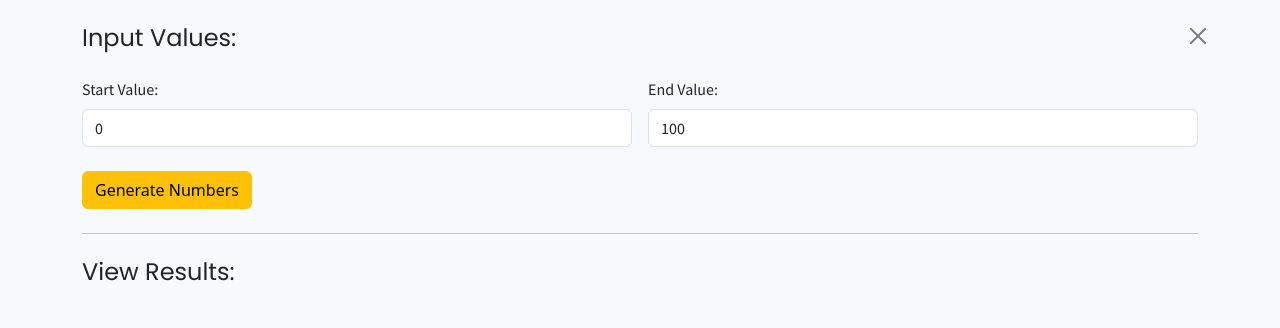
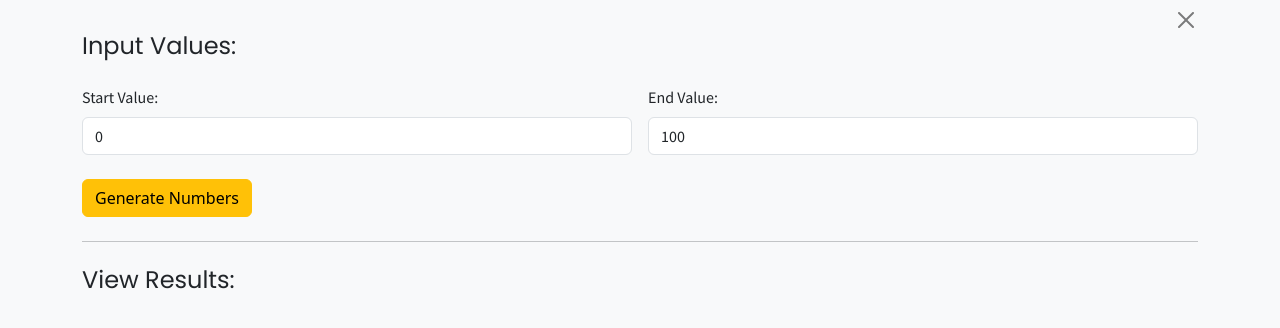
Before and after one commit to rsheppard-dev/even-hundred, a website built with Vite: page index.html in a window 1280 px wide. Built offline with nearby package versions, Linux system fonts and the light colour scheme.

Commit message:
fix button position

```diff
--- a/index.html
+++ b/index.html
@@ -23,13 +23,15 @@
 		/>
 	</head>
 	<body class="bg-light">
-		<div class="container py-4 position-relative">
-			<button
-				id="close"
-				type="button"
-				class="btn-close position-absolute end-0"
-				aria-label="Close"
-			></button>
+		<div class="container py-2">
+			<div class="d-flex justify-content-end">
+				<button
+					id="close"
+					type="button"
+					class="btn-close"
+					aria-label="Close"
+				></button>
+			</div>
 			<h3 class="h4 text-dark mb-4 font-primary">Input Values:</h3>
 			<div class="row g-3">
 				<div class="col-12 col-sm-6">
```
